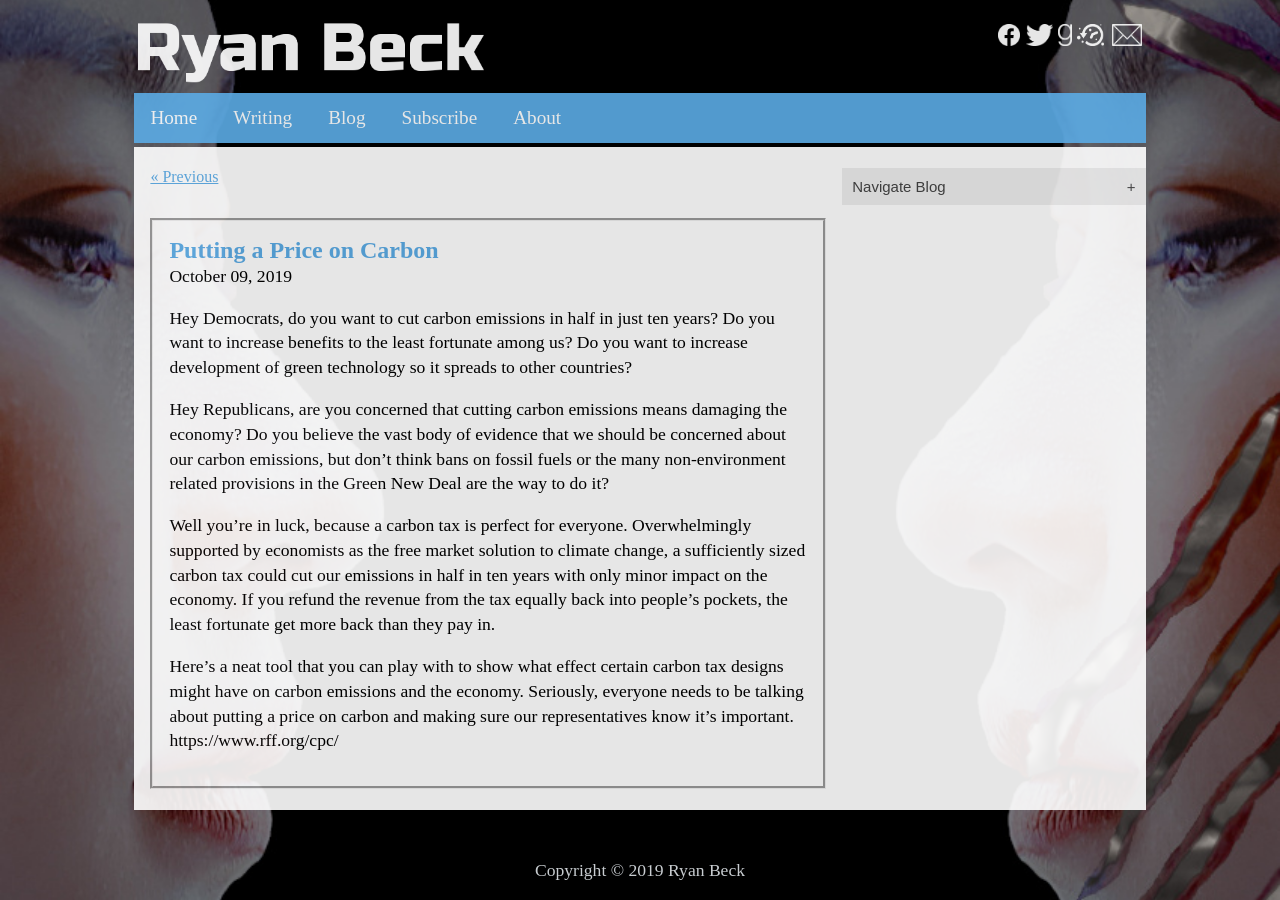
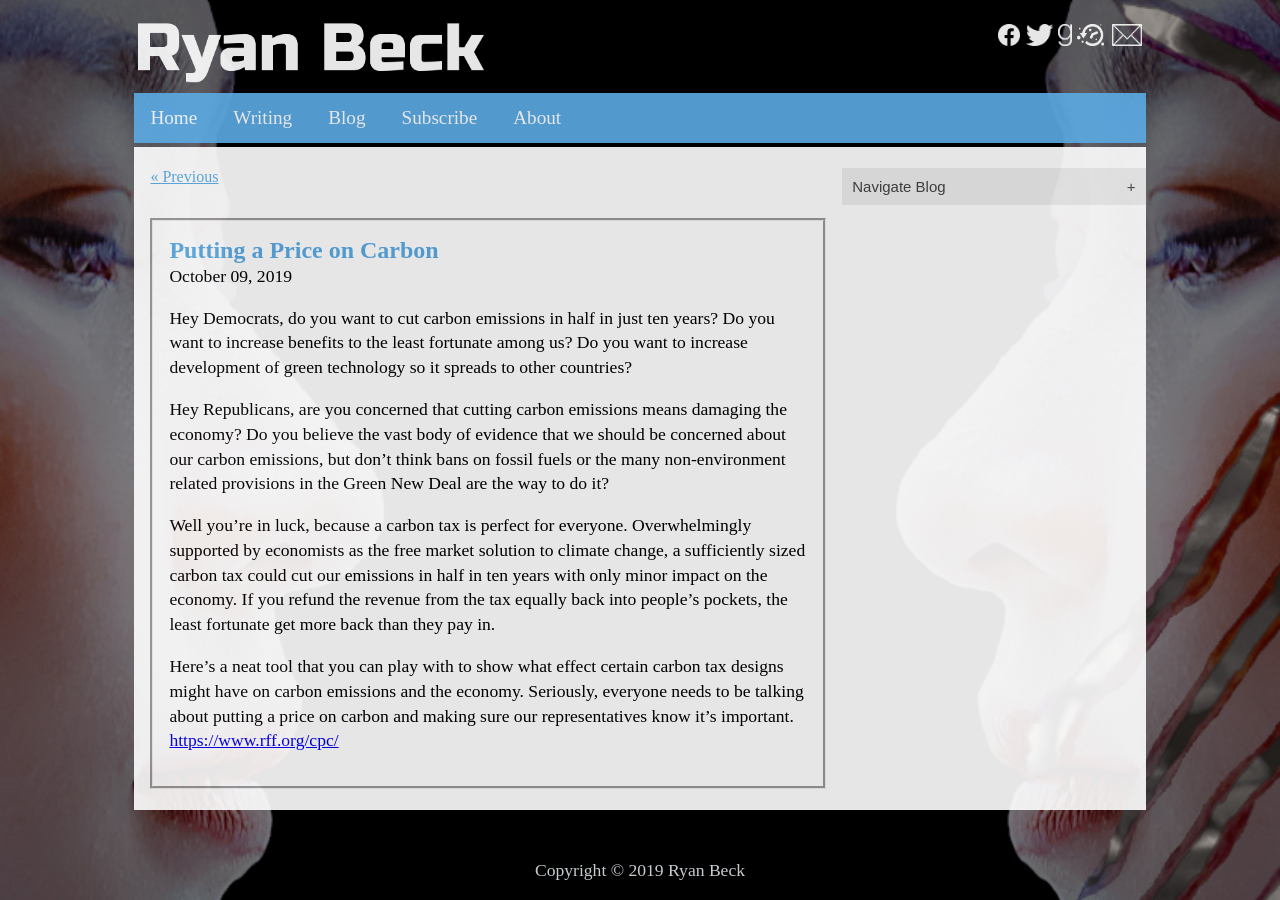
Before and after one commit to ryooan/ryooan.github.io, a Jekyll site: the page built from _posts/2019-10-9-Putting a Price on Carbon.md, in a window 1280 px wide. Built offline with Jekyll 4.4.1, drawn with Linux system fonts in a browser that asks for light colours.

Commit message:
Update 2019-10-9-Putting a Price on Carbon.md

```diff
--- a/_posts/2019-10-9-Putting a Price on Carbon.md
+++ b/_posts/2019-10-9-Putting a Price on Carbon.md
@@ -11,4 +11,4 @@ Hey Republicans, are you concerned that cutting carbon emissions means damaging
 Well you're in luck, because a carbon tax is perfect for everyone. Overwhelmingly supported by economists as the free market solution to climate change, a sufficiently sized carbon tax could cut our emissions in half in ten years with only minor impact on the economy. If you refund the revenue from the tax equally back into people's pockets, the least fortunate get more back than they pay in.
 
 Here's a neat tool that you can play with to show what effect certain carbon tax designs might have on carbon emissions and the economy. Seriously, everyone needs to be talking about putting a price on carbon and making sure our representatives know it's important.
-https://www.rff.org/cpc/
+<https://www.rff.org/cpc/>
```
